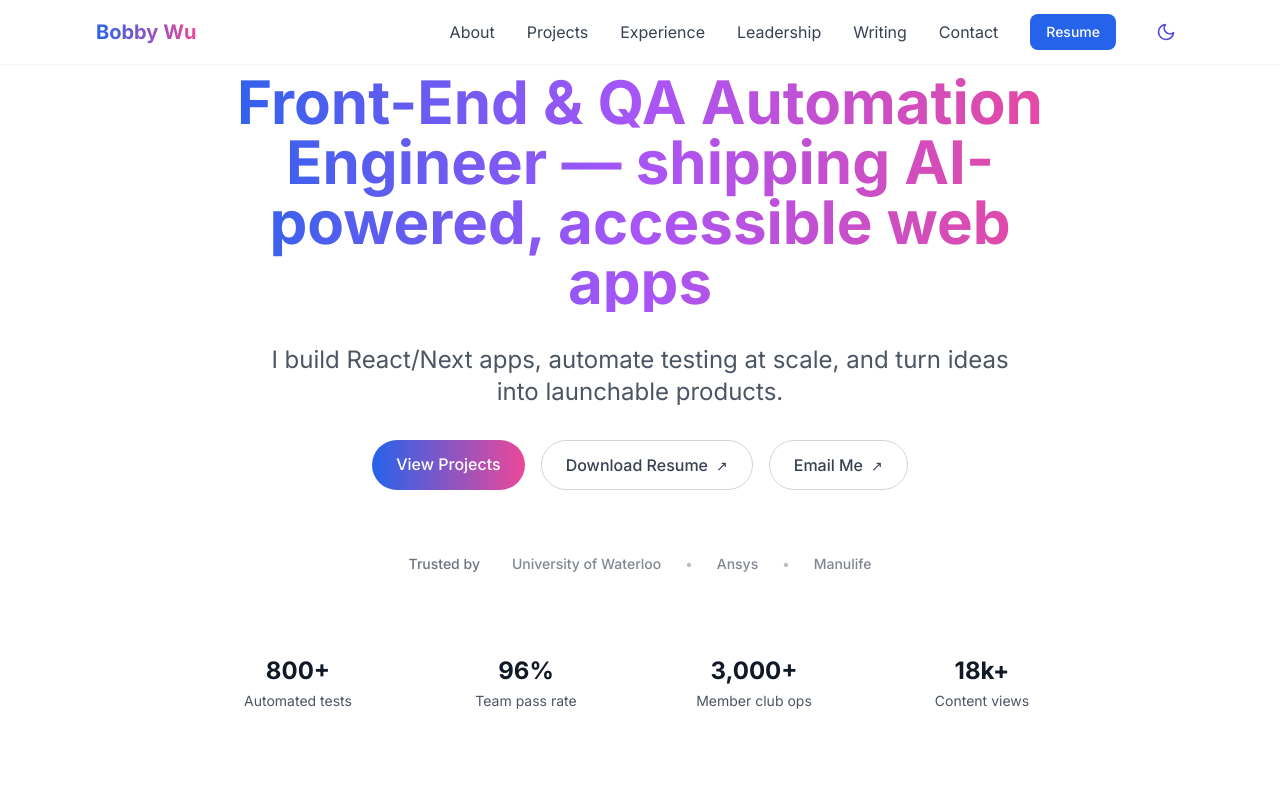
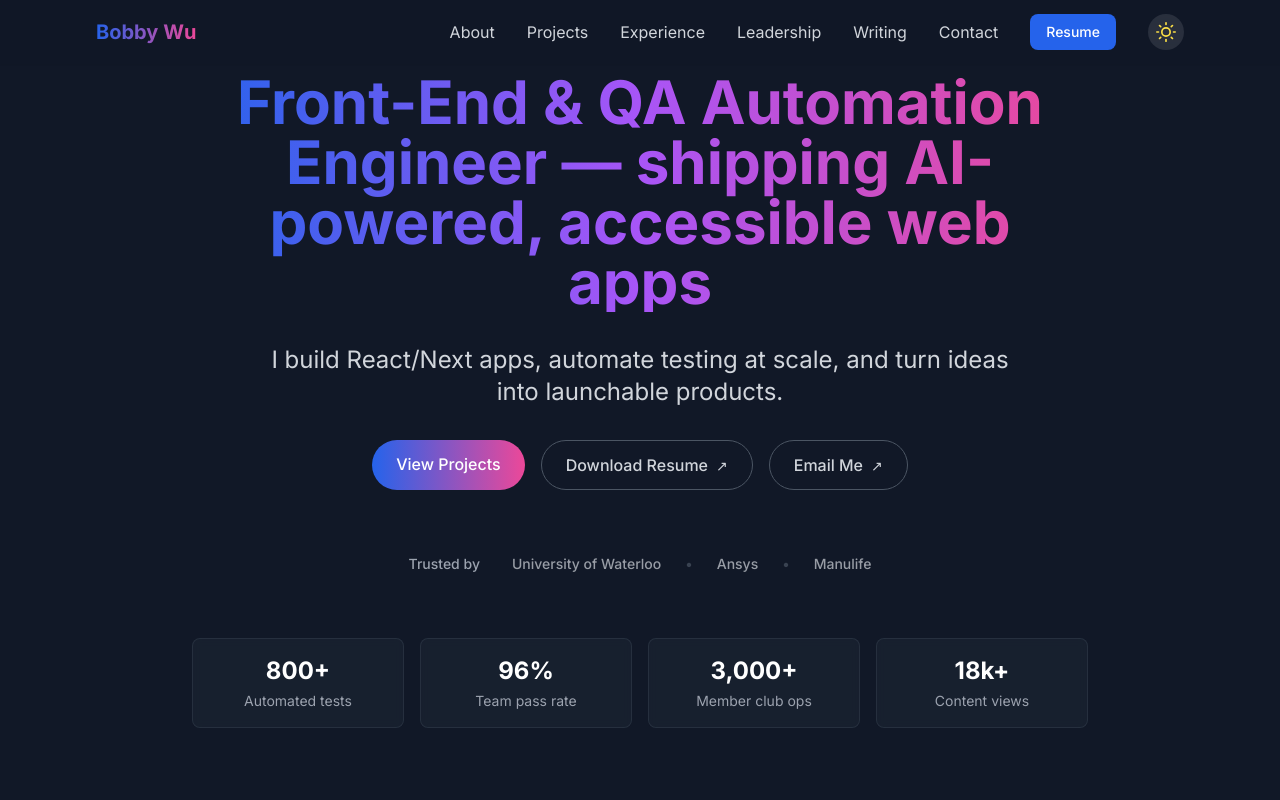
Before and after one commit to BobbyWu-Git/personal-website, a Next.js app: page / in a window 1280 px wide. Shown: the top 800 px of the page. Built offline with nearby package versions, Linux system fonts and the light colour scheme.

Commit message:
Set site to load in dark mode by default

```diff
--- a/src/app/layout.tsx
+++ b/src/app/layout.tsx
@@ -48,6 +48,23 @@ export default function RootLayout({
 }>) {
   return (
     <html lang="en" className={inter.variable}>
+      <head>
+        <script
+          dangerouslySetInnerHTML={{
+            __html: `
+              (function() {
+                const savedTheme = localStorage.getItem('darkMode');
+                const isDark = savedTheme === null ? true : savedTheme === 'true';
+                if (isDark) {
+                  document.documentElement.classList.add('dark');
+                } else {
+                  document.documentElement.classList.remove('dark');
+                }
+              })();
+            `,
+          }}
+        />
+      </head>
       <body className={`font-sans antialiased bg-white dark:bg-gray-900 text-gray-900 dark:text-gray-100`}>
         <a
           href="#main"
--- a/src/components/ThemeToggle.tsx
+++ b/src/components/ThemeToggle.tsx
@@ -4,15 +4,14 @@ import { useState, useEffect } from 'react';
 import { FiSun, FiMoon } from 'react-icons/fi';
 
 export default function ThemeToggle() {
-  const [darkMode, setDarkMode] = useState(false);
+  const [darkMode, setDarkMode] = useState(true);
   const [mounted, setMounted] = useState(false);
 
   useEffect(() => {
     setMounted(true);
-    // Check for saved theme preference or use system preference
-    const isDark = localStorage.getItem('darkMode') === 'true' ||
-                  (!localStorage.getItem('darkMode') &&
-                   window.matchMedia('(prefers-color-scheme: dark)').matches);
+    // Check for saved theme preference or default to dark mode
+    const savedTheme = localStorage.getItem('darkMode');
+    const isDark = savedTheme === null ? true : savedTheme === 'true';
 
     setDarkMode(isDark);
     if (isDark) {
@@ -37,8 +36,8 @@ export default function ThemeToggle() {
   // Prevent hydration mismatch by not rendering until mounted
   if (!mounted) {
     return (
-      <div className="p-2 rounded-full bg-white/10 w-9 h-9">
-        <div className="w-5 h-5" />
+      <div className="p-2 rounded-full bg-white/10 w-9 h-9 flex items-center justify-center">
+        <FiSun className="w-5 h-5 text-yellow-300" />
       </div>
     );
   }
```
